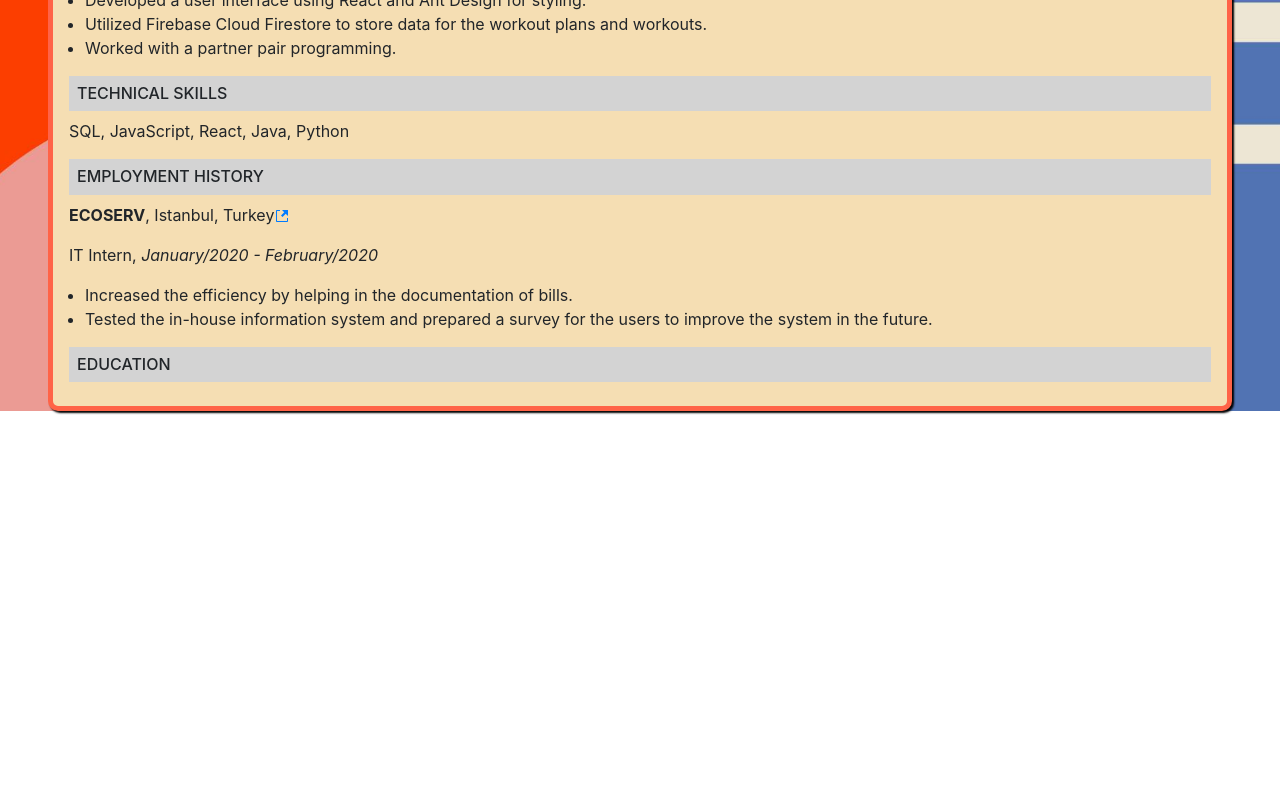
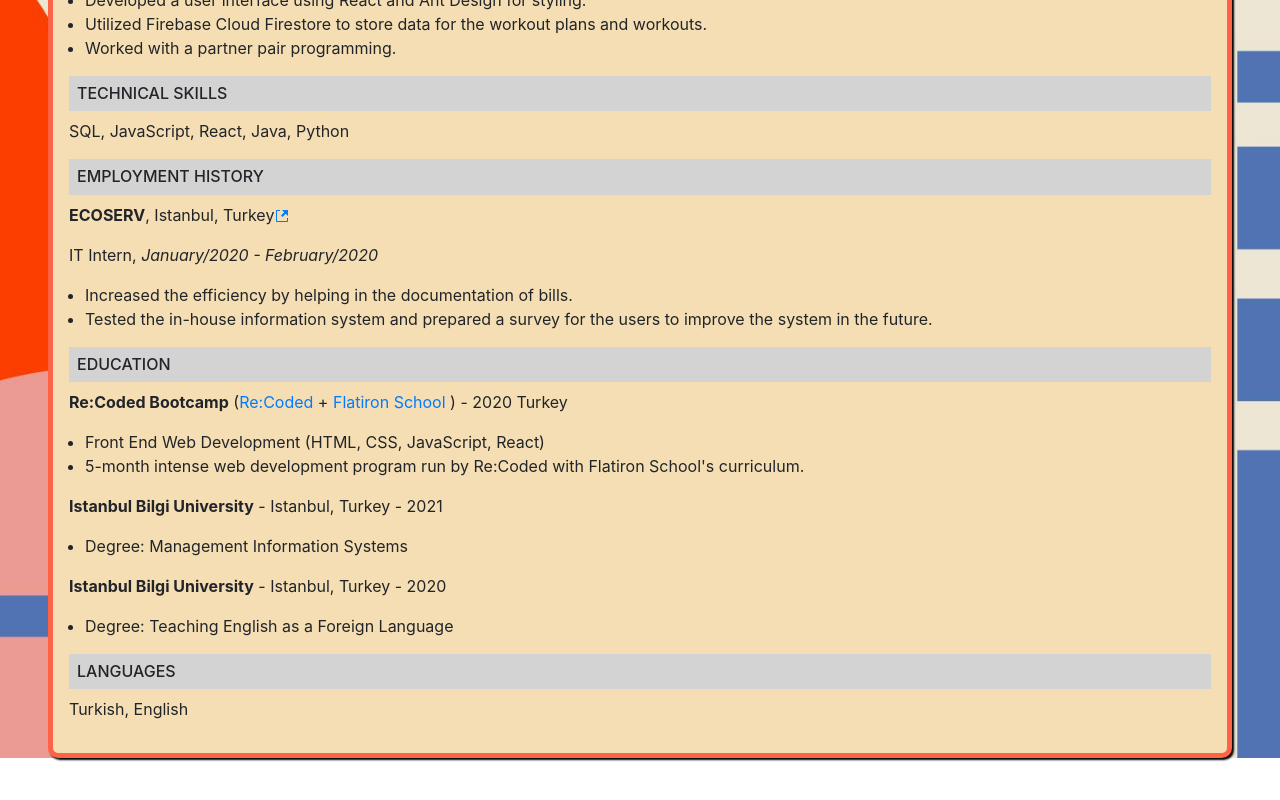
Before and after one commit to bertacsevercan/my-portfolio, a React (Create React App) app: page /resume in a window 1280 px wide. Shown: the part 1004-1804 px from the top of the page. Before the commit the page ends 1463 px from the top, so only its background shows below. Built offline with nearby package versions, Linux system fonts and the light colour scheme.

Commit message:
add en translate and add langs resume

```diff
--- a/src/containers/Resume/index.jsx
+++ b/src/containers/Resume/index.jsx
@@ -162,6 +162,55 @@ const Resume = () => {
         </ul>
       </div>
       <h6 className="techProjects-head">{t("resume.headers.head3")}</h6>
+      <div className="techProject-text">
+        <p>
+          <b>Re:Coded Bootcamp</b> (
+          <a
+            rel="noreferrer"
+            target="_blank"
+            title={t("resume.employment.company0.website")}
+            href="https://www.re-coded.com/"
+          >
+            Re:Coded
+          </a>{" "}
+          +{" "}
+          <a
+            rel="noreferrer"
+            target="_blank"
+            title={t("resume.employment.company0.website")}
+            href="https://flatironschool.com/"
+          >
+            Flatiron School
+          </a>{" "}
+          ) - 2020 {t("resume.employment.company0.country")}
+        </p>
+        <ul>
+          <li>{t("resume.list4.li0")}</li>
+          <li>{t("resume.list4.li1")}</li>
+        </ul>
+      </div>
+      <div className="techProject-text">
+        <p>
+          <b>{t("resume.school")}</b> - {t("resume.employment.company0.city")},{" "}
+          {t("resume.employment.company0.country")} - 2021
+        </p>
+        <ul>
+          <li>{t("resume.list5")}</li>
+        </ul>
+      </div>
+      <div className="techProject-text">
+        <p>
+          <b>{t("resume.school")}</b> - {t("resume.employment.company0.city")},{" "}
+          {t("resume.employment.company0.country")} - 2020
+        </p>
+        <ul>
+          <li>{t("resume.list6")}</li>
+        </ul>
+      </div>
+      <h6 className="techProjects-head">{t("resume.headers.head4")}</h6>
+      <p className="techSkill-text">
+        {t("navbar.languages.tr")}, {t("navbar.languages.en")}
+      </p>
     </div>
   );
 };
--- a/src/locales/en/translation.json
+++ b/src/locales/en/translation.json
@@ -132,6 +132,12 @@
       "li0": "Increased the efficiency by helping in the documentation of bills.",
       "li1": "Tested the in-house information system and prepared a survey for the users to improve the system in the future."
     },
+    "list4": {
+      "li0": " Front End Web Development (HTML, CSS, JavaScript, React)",
+      "li1": "5-month intense web development program run by Re:Coded with Flatiron School's curriculum."
+    },
+    "list5": "Degree: Management Information Systems",
+    "list6": "Degree: Teaching English as a Foreign Language",
     "employment": {
       "company0": {
         "city": "Istanbul",
@@ -140,6 +146,7 @@
         "date": "January/2020 - February/2020",
         "website": "http://ecoserv.com.tr/tr/Default.aspx"
       }
-    }
+    },
+    "school": "Istanbul Bilgi University"
   }
 }
```
